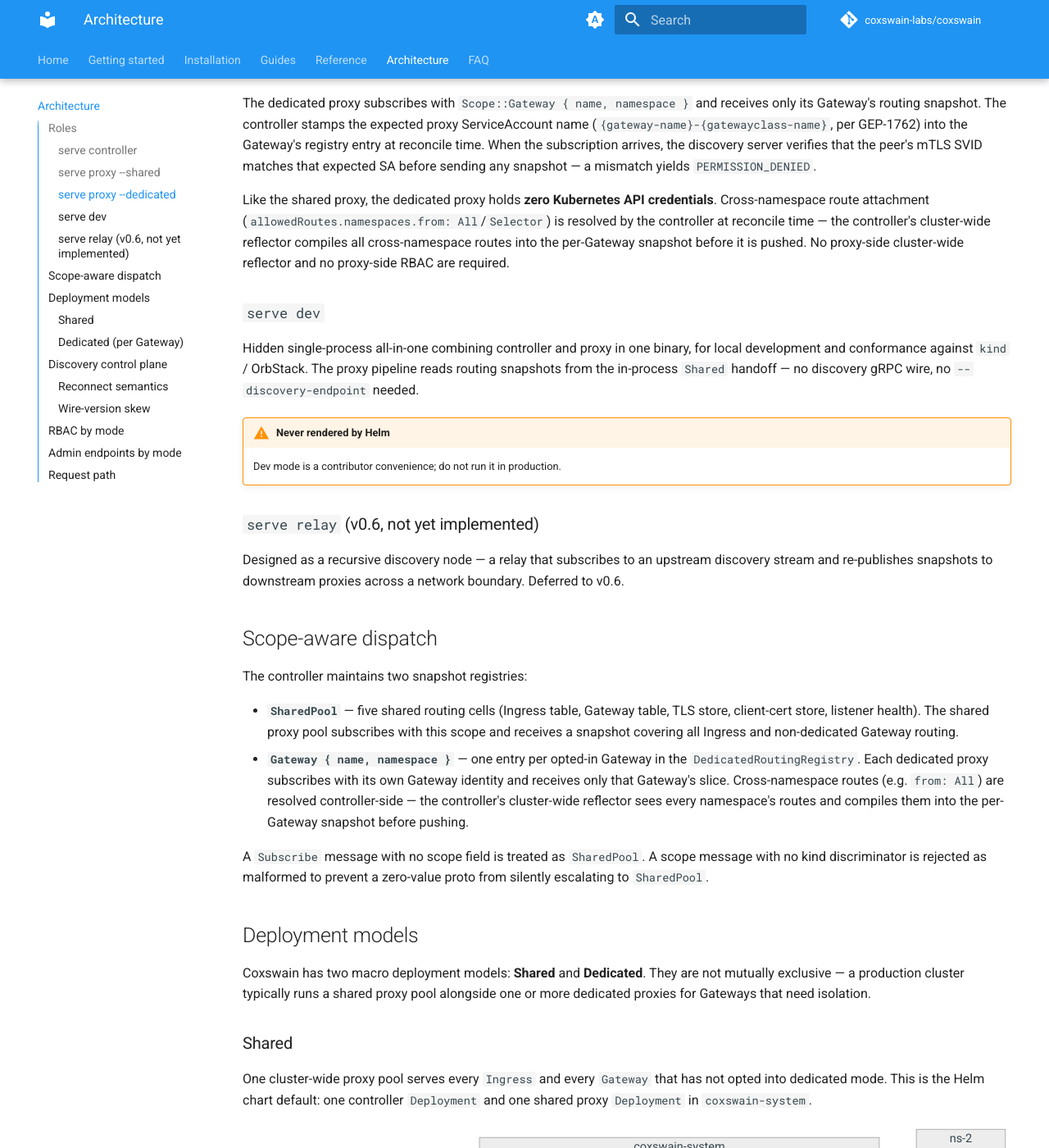
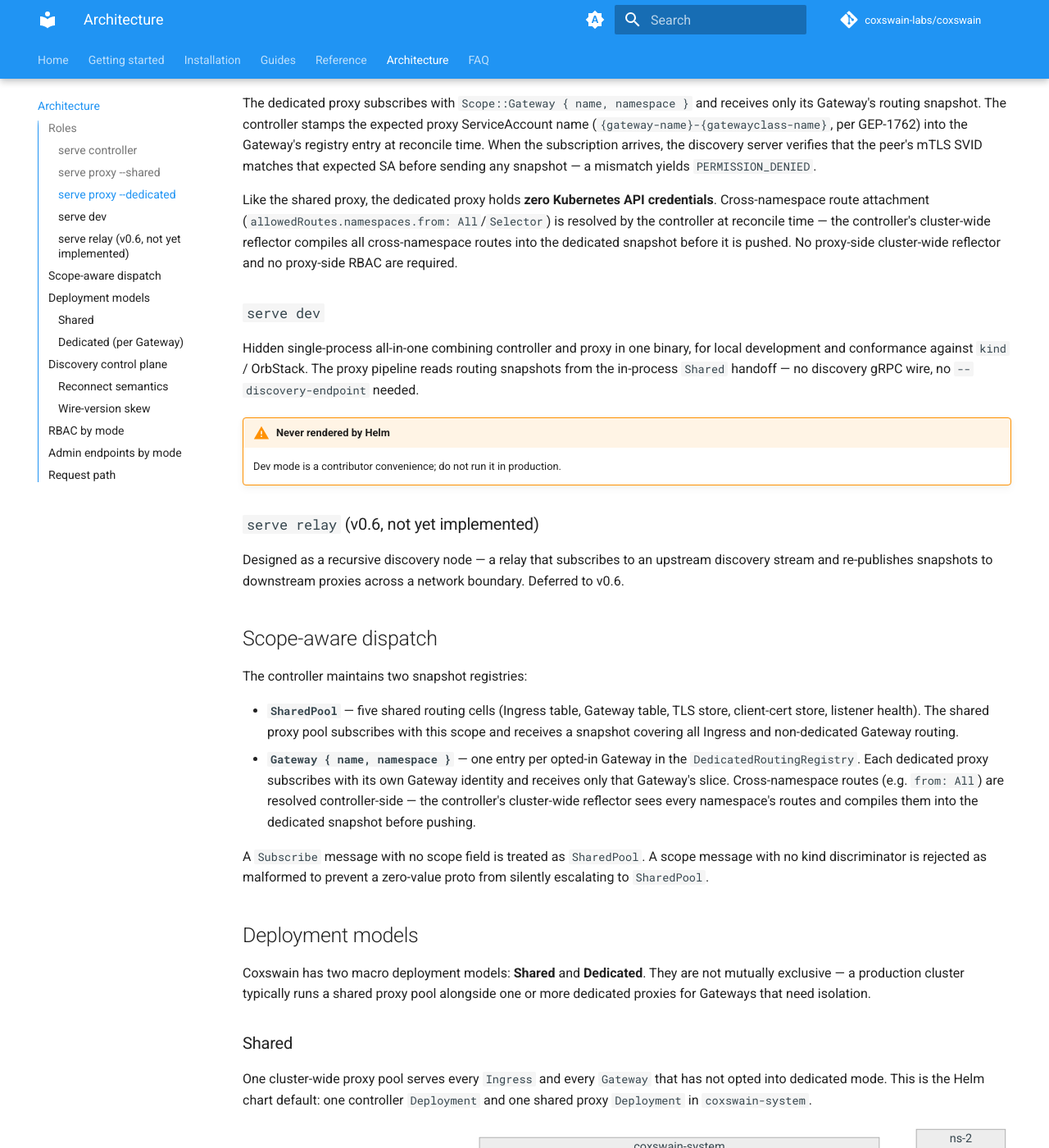
Before and after one commit to coxswain-labs/coxswain, an MkDocs documentation site: the page built from docs/src/architecture.md, in a window 1280 px wide and 1400 px high, scrolled down 1796 px. Shown: the whole window at 82% size. Built offline with MkDocs 1.6.1 and Material for MkDocs 9.7.7, drawn with Linux system fonts in a browser that asks for light colours; comment, search, counter and statistics services are not loaded; the version menu is left out; some of the changed text lies outside the part shown.

Commit message:
docs: align naming conventions and update pre-1.0 notice

```diff
--- a/docs/src/architecture.md
+++ b/docs/src/architecture.md
@@ -38,7 +38,7 @@
 
 ### `serve controller`
 
-Watches Ingress, GatewayClass, Gateway, HTTPRoute, and related resources cluster-wide; writes status conditions back to them; provisions per-Gateway proxy `Deployment`, `Service`, and `ServiceAccount` objects when a Gateway opts into dedicated mode. Leader-elected via a Kubernetes `Lease` in `coxswain-system` — status writes pause for up to one Lease TTL during a leader transition; traffic is unaffected. Scales vertically (one active replica + optional warm standby).
+Watches Ingress, GatewayClass, Gateway, HTTPRoute, and related resources cluster-wide; writes status conditions back to them; provisions dedicated proxy (per Gateway) `Deployment`, `Service`, and `ServiceAccount` objects when a Gateway opts into dedicated mode. Leader-elected via a Kubernetes `Lease` in `coxswain-system` — status writes pause for up to one Lease TTL during a leader transition; traffic is unaffected. Scales vertically (one active replica + optional warm standby).
 
 The controller also runs two gRPC listeners that proxies connect to:
 
@@ -63,7 +63,7 @@
 
 The dedicated proxy subscribes with `Scope::Gateway { name, namespace }` and receives only its Gateway's routing snapshot. The controller stamps the expected proxy ServiceAccount name (`{gateway-name}-{gatewayclass-name}`, per GEP-1762) into the Gateway's registry entry at reconcile time. When the subscription arrives, the discovery server verifies that the peer's mTLS SVID matches that expected SA before sending any snapshot — a mismatch yields `PERMISSION_DENIED`.
 
-Like the shared proxy, the dedicated proxy holds **zero Kubernetes API credentials**. Cross-namespace route attachment (`allowedRoutes.namespaces.from: All`/`Selector`) is resolved by the controller at reconcile time — the controller's cluster-wide reflector compiles all cross-namespace routes into the per-Gateway snapshot before it is pushed. No proxy-side cluster-wide reflector and no proxy-side RBAC are required.
+Like the shared proxy, the dedicated proxy holds **zero Kubernetes API credentials**. Cross-namespace route attachment (`allowedRoutes.namespaces.from: All`/`Selector`) is resolved by the controller at reconcile time — the controller's cluster-wide reflector compiles all cross-namespace routes into the dedicated snapshot before it is pushed. No proxy-side cluster-wide reflector and no proxy-side RBAC are required.
 
 ### `serve dev`
 
@@ -81,7 +81,7 @@
 The controller maintains two snapshot registries:
 
 - **`SharedPool`** — five shared routing cells (Ingress table, Gateway table, TLS store, client-cert store, listener health). The shared proxy pool subscribes with this scope and receives a snapshot covering all Ingress and non-dedicated Gateway routing.
-- **`Gateway { name, namespace }`** — one entry per opted-in Gateway in the `DedicatedRoutingRegistry`. Each dedicated proxy subscribes with its own Gateway identity and receives only that Gateway's slice. Cross-namespace routes (e.g. `from: All`) are resolved controller-side — the controller's cluster-wide reflector sees every namespace's routes and compiles them into the per-Gateway snapshot before pushing.
+- **`Gateway { name, namespace }`** — one entry per opted-in Gateway in the `DedicatedRoutingRegistry`. Each dedicated proxy subscribes with its own Gateway identity and receives only that Gateway's slice. Cross-namespace routes (e.g. `from: All`) are resolved controller-side — the controller's cluster-wide reflector sees every namespace's routes and compiles them into the dedicated snapshot before pushing.
 
 A `Subscribe` message with no scope field is treated as `SharedPool`. A scope message with no kind discriminator is rejected as malformed to prevent a zero-value proto from silently escalating to `SharedPool`.
 
@@ -249,7 +249,7 @@
 
 ## Admin endpoints by mode
 
-| Endpoint | Controller | Shared-proxy | Dedicated-proxy |
+| Endpoint | Controller | Shared proxy | Dedicated proxy |
 |---|:-:|:-:|:-:|
 | `/healthz`, `/readyz` | ✓ | ✓ | ✓ |
 | `/metrics` | ✓ (reconcile counts, leader status) | ✓ (traffic, errors) | ✓ (scoped to this Gateway) |
```
Also changed, not shown: docs/src/guides/control-plane-security.md (+1 -1 lines), docs/src/guides/dedicated-mode.md (+2 -2 lines), docs/src/guides/running-in-production.md (+2 -2 lines), docs/src/index.md (+3 -3 lines), docs/src/installation/helm.md (+5 -5 lines).
